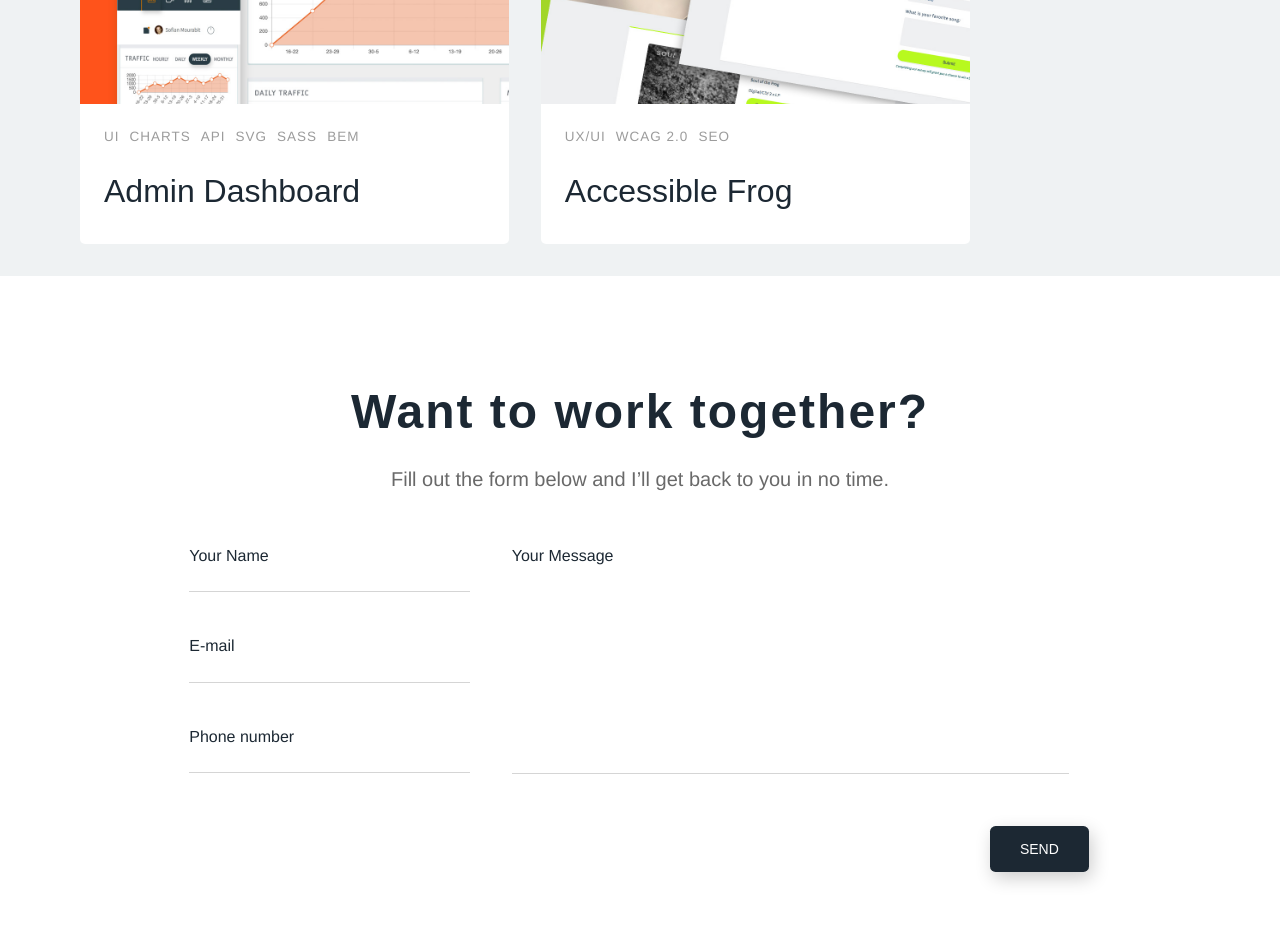
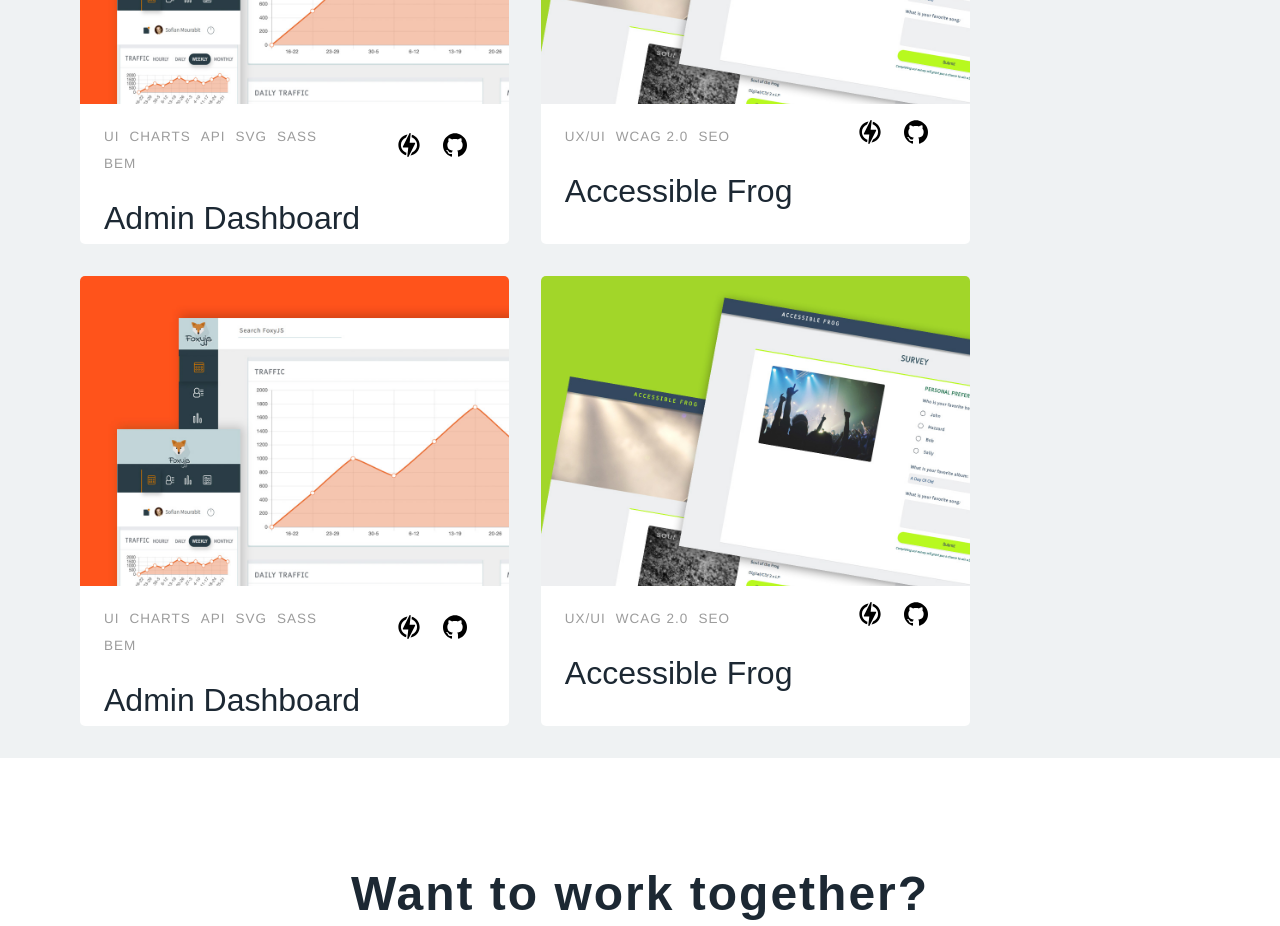
Before and after one commit to sofian-io/p12-sofian-portfolio, a plain HTML site: page index.html in a window 1280 px wide. Shown: the part 1800-2726 px from the top of the page. Drawn offline with Linux system fonts and the light colour scheme.

Commit message:
add links for work section

```diff
--- a/index.html
+++ b/index.html
@@ -108,6 +108,18 @@
               <span class="label__item">SASS</span>
               <span class="label__item">BEM</span>
             </p>
+            <div class="card__links">
+              <a target='_blank' href="https://sofianmourabit.github.io/p9-admin-dashboard/">
+                <svg class="footer__icon">
+                  <use xmlns:xlink="http://www.w3.org/1999/xlink" xlink:href="img/sprite/sprite.svg#svg--power"></use>
+                </svg>
+              </a>
+              <a target='_blank' href="https://github.com/SofianMourabit/p9-admin-dashboard">
+                <svg class="footer__icon">
+                  <use xmlns:xlink="http://www.w3.org/1999/xlink" xlink:href="img/sprite/sprite.svg#svg--github"></use>
+                </svg>
+              </a>
+            </div>
             <h3 class="card__heading">Admin Dashboard</h3>
             <div class="card__description">
               <p class="card__text">Project 9 <a class="hero__link" href="https://teamtreehouse.com/techdegree/front-end-web-development">Front-End Techdegree</a>: Build an interactive dashboard for a web application using advanced web techniques including SVG graphics and JavaScript programming. The project involves creating charts, graphics and other user interface components in a manner that promotes interactivity and usability.</p>
@@ -122,6 +134,73 @@
               <span class="label__item">wcag 2.0</span>
               <span class="label__item">SEO</span>
             </p>
+            <div class="card__links">
+              <a target='_blank' href="https://sofianmourabit.github.io/p8-accessibility-refactor/">
+                <svg class="footer__icon">
+                  <use xmlns:xlink="http://www.w3.org/1999/xlink" xlink:href="img/sprite/sprite.svg#svg--power"></use>
+                </svg>
+              </a>
+              <a target='_blank' href="https://github.com/SofianMourabit/p8-accessibility-refactor">
+                <svg class="footer__icon">
+                  <use xmlns:xlink="http://www.w3.org/1999/xlink" xlink:href="img/sprite/sprite.svg#svg--github"></use>
+                </svg>
+              </a>
+            </div>
+            <h3 class="card__heading">Accessible Frog</h3>
+            <div class="card__description">
+              <p class="card__text">Project 8 <a class="hero__link" href="https://teamtreehouse.com/techdegree/front-end-web-development">Front-End Techdegree</a>: Accessible web sites allow anyone and everyone to use the web, regardless of physical or hardware differences. They also, generally, make sites faster to download and improve a site's search engine friendliness. Modify a website to make it more accessible for users and search engines.</p>
+            </div>
+          </div>
+        </div>
+        <div class="card">
+          <img class="card__image" src="img/p9-webb-app-dashboard.jpg" alt="Admin Dashboard">
+          <div class="card__info">
+            <p class="card__label">
+              <span class="label__item">UI</span>
+              <span class="label__item">Charts</span>
+              <span class="label__item">API</span>
+              <span class="label__item">SVG</span>
+              <span class="label__item">SASS</span>
+              <span class="label__item">BEM</span>
+            </p>
+            <div class="card__links">
+              <a target='_blank' href="https://sofianmourabit.github.io/p9-admin-dashboard/">
+                <svg class="footer__icon">
+                  <use xmlns:xlink="http://www.w3.org/1999/xlink" xlink:href="img/sprite/sprite.svg#svg--power"></use>
+                </svg>
+              </a>
+              <a target='_blank' href="https://github.com/SofianMourabit/p9-admin-dashboard">
+                <svg class="footer__icon">
+                  <use xmlns:xlink="http://www.w3.org/1999/xlink" xlink:href="img/sprite/sprite.svg#svg--github"></use>
+                </svg>
+              </a>
+            </div>
+            <h3 class="card__heading">Admin Dashboard</h3>
+            <div class="card__description">
+              <p class="card__text">Project 9 <a class="hero__link" href="https://teamtreehouse.com/techdegree/front-end-web-development">Front-End Techdegree</a>: Build an interactive dashboard for a web application using advanced web techniques including SVG graphics and JavaScript programming. The project involves creating charts, graphics and other user interface components in a manner that promotes interactivity and usability.</p>
+            </div>
+          </div>
+        </div>
+        <div class="card">
+          <img class="card__image" src="img/p8-accessibility-refactor.jpg" alt="Accessibility refactor">
+          <div class="card__info">
+            <p class="card__label">
+              <span class="label__item">UX/UI</span>
+              <span class="label__item">wcag 2.0</span>
+              <span class="label__item">SEO</span>
+            </p>
+            <div class="card__links">
+              <a target='_blank' href="https://sofianmourabit.github.io/p8-accessibility-refactor/">
+                <svg class="footer__icon">
+                  <use xmlns:xlink="http://www.w3.org/1999/xlink" xlink:href="img/sprite/sprite.svg#svg--power"></use>
+                </svg>
+              </a>
+              <a target='_blank' href="https://github.com/SofianMourabit/p8-accessibility-refactor">
+                <svg class="footer__icon">
+                  <use xmlns:xlink="http://www.w3.org/1999/xlink" xlink:href="img/sprite/sprite.svg#svg--github"></use>
+                </svg>
+              </a>
+            </div>
             <h3 class="card__heading">Accessible Frog</h3>
             <div class="card__description">
               <p class="card__text">Project 8 <a class="hero__link" href="https://teamtreehouse.com/techdegree/front-end-web-development">Front-End Techdegree</a>: Accessible web sites allow anyone and everyone to use the web, regardless of physical or hardware differences. They also, generally, make sites faster to download and improve a site's search engine friendliness. Modify a website to make it more accessible for users and search engines.</p>
```
Also changed, not shown: img/sprite/sprite.symbol.html (+1 -1 lines), css/app.css, 1 other file.
